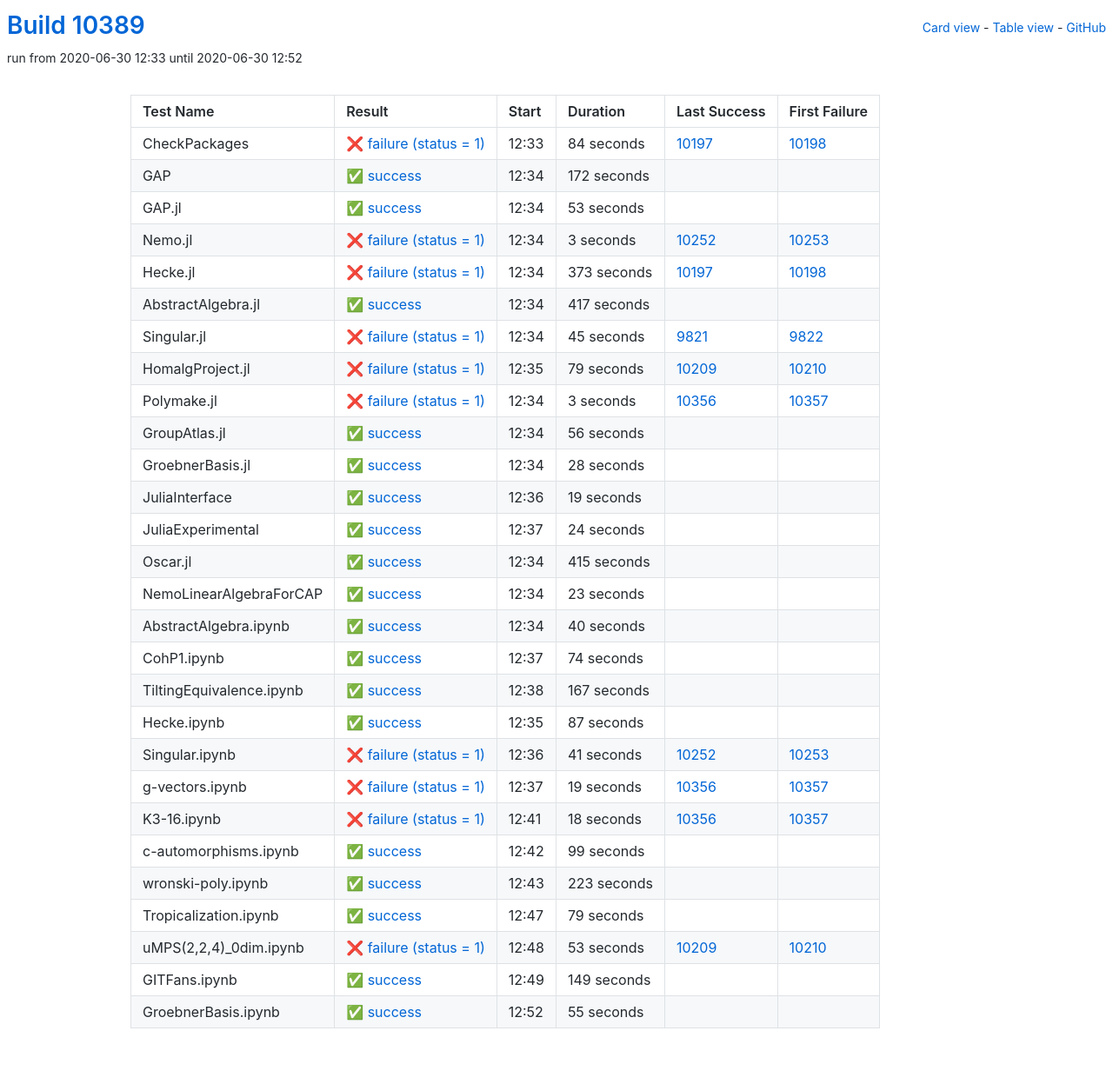
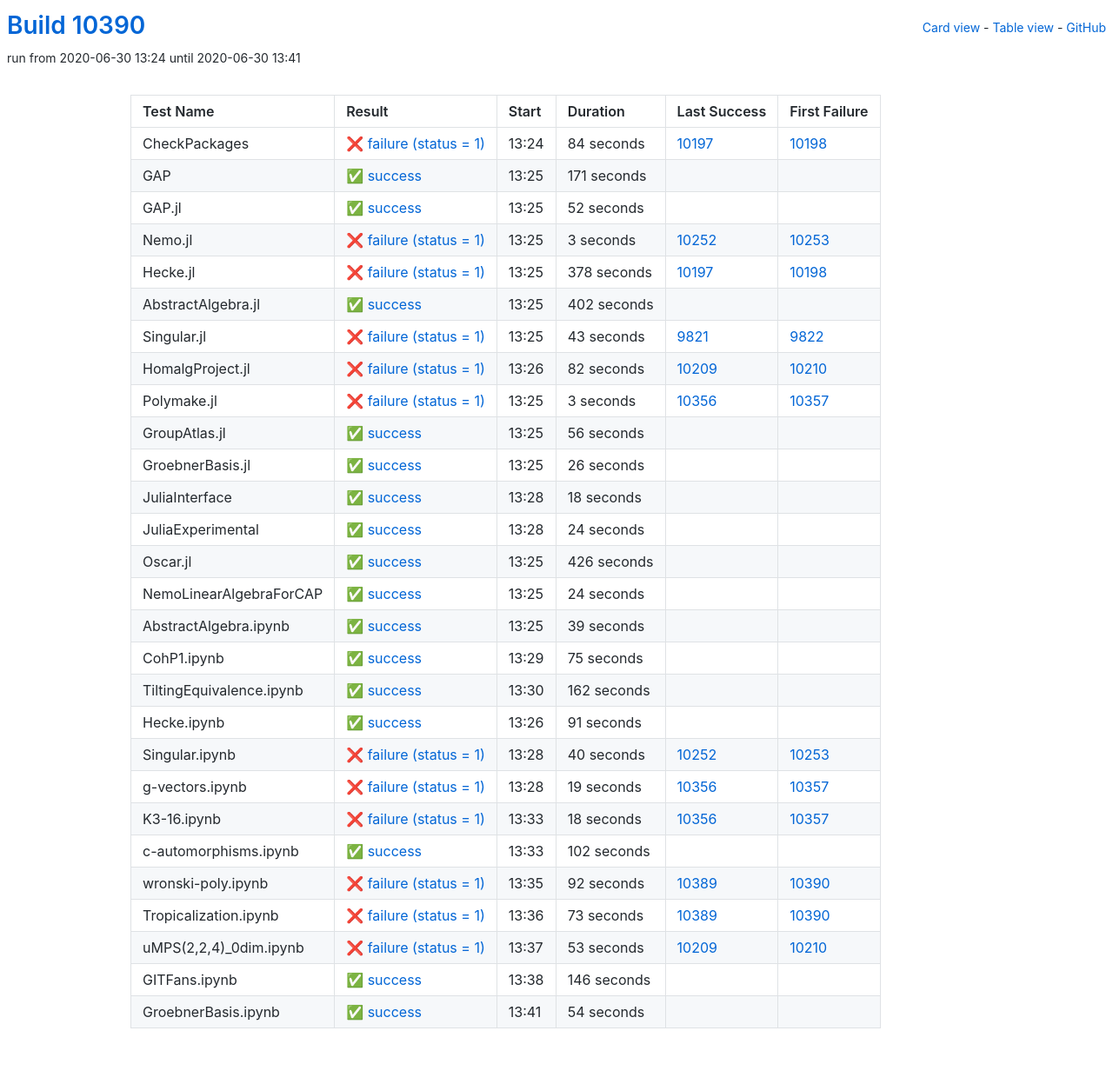
Before and after one commit to oscar-system/oscar-ci-status, a Jekyll site: the page built from table.html, in a window 1280 px wide. Shown: the whole page at 87% size. Built offline with Jekyll 4.4.1, drawn with Linux system fonts in a browser that asks for light colours.

Commit message:
Build #10390

```diff
--- a/_data/ci.yml
+++ b/_data/ci.yml
@@ -1,6 +1,6 @@
 ---
-build: 10389
-build_url: https://oscarci.mathematik.uni-kl.de/job/oscar/10389/
+build: 10390
+build_url: https://oscarci.mathematik.uni-kl.de/job/oscar/10390/
 job: oscar
 organization: oscar-system
 repo: oscar-ci-status
@@ -8,8 +8,8 @@
 tests:
 - name: CheckPackages
   id: checkpackages
-  log: https://oscarci.mathematik.uni-kl.de/job/oscar/10389/artifact/logs/build-10389/CheckPackages.log
-  start: 2020-06-30 12:33
+  log: https://oscarci.mathematik.uni-kl.de/job/oscar/10390/artifact/logs/build-10390/CheckPackages.log
+  start: 2020-06-30 13:24
   success: false
   exitcode: 1
   status: failure
@@ -20,32 +20,32 @@
   first_failure_url: https://oscarci.mathematik.uni-kl.de/job/oscar/10198/
 - name: GAP
   id: gap
-  log: https://oscarci.mathematik.uni-kl.de/job/oscar/10389/artifact/logs/build-10389/GAP.log
-  start: 2020-06-30 12:34
+  log: https://oscarci.mathematik.uni-kl.de/job/oscar/10390/artifact/logs/build-10390/GAP.log
+  start: 2020-06-30 13:25
   success: true
   exitcode: 0
   status: success
-  duration: 172
+  duration: 171
   last_success: false
   last_success_url:
   first_failure: false
   first_failure_url:
 - name: GAP.jl
   id: gap-jl
-  log: https://oscarci.mathematik.uni-kl.de/job/oscar/10389/artifact/logs/build-10389/GAP.jl.log
-  start: 2020-06-30 12:34
+  log: https://oscarci.mathematik.uni-kl.de/job/oscar/10390/artifact/logs/build-10390/GAP.jl.log
+  start: 2020-06-30 13:25
   success: true
   exitcode: 0
   status: success
-  duration: 53
+  duration: 52
   last_success: false
   last_success_url:
   first_failure: false
   first_failure_url:
 - name: Nemo.jl
   id: nemo-jl
-  log: https://oscarci.mathematik.uni-kl.de/job/oscar/10389/artifact/logs/build-10389/Nemo.jl.log
-  start: 2020-06-30 12:34
+  log: https://oscarci.mathematik.uni-kl.de/job/oscar/10390/artifact/logs/build-10390/Nemo.jl.log
+  start: 2020-06-30 13:25
   success: false
   exitcode: 1
   status: failure
@@ -56,56 +56,56 @@
   first_failure_url: https://oscarci.mathematik.uni-kl.de/job/oscar/10253/
 - name: Hecke.jl
   id: hecke-jl
-  log: https://oscarci.mathematik.uni-kl.de/job/oscar/10389/artifact/logs/build-10389/Hecke.jl.log
-  start: 2020-06-30 12:34
+  log: https://oscarci.mathematik.uni-kl.de/job/oscar/10390/artifact/logs/build-10390/Hecke.jl.log
+  start: 2020-06-30 13:25
   success: false
   exitcode: 1
   status: failure
-  duration: 373
+  duration: 378
   last_success: 10197
   last_success_url: https://oscarci.mathematik.uni-kl.de/job/oscar/10197/
   first_failure: 10198
   first_failure_url: https://oscarci.mathematik.uni-kl.de/job/oscar/10198/
 - name: AbstractAlgebra.jl
   id: abstractalgebra-jl
-  log: https://oscarci.mathematik.uni-kl.de/job/oscar/10389/artifact/logs/build-10389/AbstractAlgebra.jl.log
-  start: 2020-06-30 12:34
+  log: https://oscarci.mathematik.uni-kl.de/job/oscar/10390/artifact/logs/build-10390/AbstractAlgebra.jl.log
+  start: 2020-06-30 13:25
   success: true
   exitcode: 0
   status: success
-  duration: 417
+  duration: 402
   last_success: false
   last_success_url:
   first_failure: false
   first_failure_url:
 - name: Singular.jl
   id: singular-jl
-  log: https://oscarci.mathematik.uni-kl.de/job/oscar/10389/artifact/logs/build-10389/Singular.jl.log
-  start: 2020-06-30 12:34
+  log: https://oscarci.mathematik.uni-kl.de/job/oscar/10390/artifact/logs/build-10390/Singular.jl.log
+  start: 2020-06-30 13:25
   success: false
   exitcode: 1
   status: failure
-  duration: 45
+  duration: 43
   last_success: 9821
   last_success_url: https://oscarci.mathematik.uni-kl.de/job/oscar/9821/
   first_failure: 9822
   first_failure_url: https://oscarci.mathematik.uni-kl.de/job/oscar/9822/
 - name: HomalgProject.jl
   id: homalgproject-jl
-  log: https://oscarci.mathematik.uni-kl.de/job/oscar/10389/artifact/logs/build-10389/HomalgProject.jl.log
-  start: 2020-06-30 12:35
+  log: https://oscarci.mathematik.uni-kl.de/job/oscar/10390/artifact/logs/build-10390/HomalgProject.jl.log
+  start: 2020-06-30 13:26
   success: false
   exitcode: 1
   status: failure
-  duration: 79
+  duration: 82
   last_success: 10209
   last_success_url: https://oscarci.mathematik.uni-kl.de/job/oscar/10209/
   first_failure: 10210
   first_failure_url: https://oscarci.mathematik.uni-kl.de/job/oscar/10210/
 - name: Polymake.jl
   id: polymake-jl
-  log: https://oscarci.mathematik.uni-kl.de/job/oscar/10389/artifact/logs/build-10389/Polymake.jl.log
-  start: 2020-06-30 12:34
+  log: https://oscarci.mathematik.uni-kl.de/job/oscar/10390/artifact/logs/build-10390/Polymake.jl.log
+  start: 2020-06-30 13:25
   success: false
   exitcode: 1
   status: failure
@@ -116,8 +116,8 @@
   first_failure_url: https://oscarci.mathematik.uni-kl.de/job/oscar/10357/
 - name: GroupAtlas.jl
   id: groupatlas-jl
-  log: https://oscarci.mathematik.uni-kl.de/job/oscar/10389/artifact/logs/build-10389/GroupAtlas.jl.log
-  start: 2020-06-30 12:34
+  log: https://oscarci.mathematik.uni-kl.de/job/oscar/10390/artifact/logs/build-10390/GroupAtlas.jl.log
+  start: 2020-06-30 13:25
   success: true
   exitcode: 0
   status: success
@@ -128,32 +128,32 @@
   first_failure_url:
 - name: GroebnerBasis.jl
   id: groebnerbasis-jl
-  log: https://oscarci.mathematik.uni-kl.de/job/oscar/10389/artifact/logs/build-10389/GroebnerBasis.jl.log
-  start: 2020-06-30 12:34
+  log: https://oscarci.mathematik.uni-kl.de/job/oscar/10390/artifact/logs/build-10390/GroebnerBasis.jl.log
+  start: 2020-06-30 13:25
   success: true
   exitcode: 0
   status: success
-  duration: 28
+  duration: 26
   last_success: false
   last_success_url:
   first_failure: false
   first_failure_url:
 - name: JuliaInterface
   id: juliainterface
-  log: https://oscarci.mathematik.uni-kl.de/job/oscar/10389/artifact/logs/build-10389/JuliaInterface.log
-  start: 2020-06-30 12:36
+  log: https://oscarci.mathematik.uni-kl.de/job/oscar/10390/artifact/logs/build-10390/JuliaInterface.log
+  start: 2020-06-30 13:28
   success: true
   exitcode: 0
   status: success
-  duration: 19
+  duration: 18
   last_success: false
   last_success_url:
   first_failure: false
   first_failure_url:
 - name: JuliaExperimental
   id: juliaexperimental
-  log: https://oscarci.mathematik.uni-kl.de/job/oscar/10389/artifact/logs/build-10389/JuliaExperimental.log
-  start: 2020-06-30 12:37
+  log: https://oscarci.mathematik.uni-kl.de/job/oscar/10390/artifact/logs/build-10390/JuliaExperimental.log
+  start: 2020-06-30 13:28
   success: true
   exitcode: 0
   status: success
@@ -164,92 +164,92 @@
   first_failure_url:
 - name: Oscar.jl
   id: oscar-jl
-  log: https://oscarci.mathematik.uni-kl.de/job/oscar/10389/artifact/logs/build-10389/Oscar.jl.log
-  start: 2020-06-30 12:34
+  log: https://oscarci.mathematik.uni-kl.de/job/oscar/10390/artifact/logs/build-10390/Oscar.jl.log
+  start: 2020-06-30 13:25
   success: true
   exitcode: 0
   status: success
-  duration: 415
+  duration: 426
   last_success: false
   last_success_url:
   first_failure: false
   first_failure_url:
 - name: NemoLinearAlgebraForCAP
   id: nemolinearalgebraforcap
-  log: https://oscarci.mathematik.uni-kl.de/job/oscar/10389/artifact/logs/build-10389/NemoLinearAlgebraForCAP.log
-  start: 2020-06-30 12:34
+  log: https://oscarci.mathematik.uni-kl.de/job/oscar/10390/artifact/logs/build-10390/NemoLinearAlgebraForCAP.log
+  start: 2020-06-30 13:25
   success: true
   exitcode: 0
   status: success
-  duration: 23
+  duration: 24
   last_success: false
   last_success_url:
   first_failure: false
   first_failure_url:
 - name: AbstractAlgebra.ipynb
   id: abstractalgebra-ipynb
-  log: https://oscarci.mathematik.uni-kl.de/job/oscar/10389/artifact/logs/build-10389/AbstractAlgebra.ipynb.log
-  start: 2020-06-30 12:34
+  log: https://oscarci.mathematik.uni-kl.de/job/oscar/10390/artifact/logs/build-10390/AbstractAlgebra.ipynb.log
+  start: 2020-06-30 13:25
   success: true
   exitcode: 0
   status: success
-  duration: 40
+  duration: 39
   last_success: false
   last_success_url:
   first_failure: false
   first_failure_url:
 - name: CohP1.ipynb
   id: cohp1-ipynb
-  log: https://oscarci.mathematik.uni-kl.de/job/oscar/10389/artifact/logs/build-10389/CohP1.ipynb.log
-  start: 2020-06-30 12:37
+  log: https://oscarci.mathematik.uni-kl.de/job/oscar/10390/artifact/logs/build-10390/CohP1.ipynb.log
+  start: 2020-06-30 13:29
   success: true
   exitcode: 0
   status: success
-  duration: 74
+  duration: 75
   last_success: false
   last_success_url:
   first_failure: false
   first_failure_url:
 - name: TiltingEquivalence.ipynb
   id: tiltingequivalence-ipynb
-  log: https://oscarci.mathematik.uni-kl.de/job/oscar/10389/artifact/logs/build-10389/TiltingEquivalence.ipynb.log
-  start: 2020-06-30 12:38
+  log: https://oscarci.mathematik.uni-kl.de/job/oscar/10390/artifact/logs/build-10390/TiltingEquivalence.ipynb.log
+  start: 2020-06-30 13:30
   success: true
   exitcode: 0
   status: success
-  duration: 167
+  duration: 162
   last_success: false
   last_success_url:
   first_failure: false
   first_failure_url:
 - name: Hecke.ipynb
   id: hecke-ipynb
-  log: https://oscarci.mathematik.uni-kl.de/job/oscar/10389/artifact/logs/build-10389/Hecke.ipynb.log
-  start: 2020-06-30 12:35
+  log: https://oscarci.mathematik.uni-kl.de/job/oscar/10390/artifact/logs/build-10390/Hecke.ipynb.log
+  start: 2020-06-30 13:26
   success: true
   exitcode: 0
   status: success
-  duration: 87
+  duration: 91
   last_success: false
   last_success_url:
   first_failure: false
   first_failure_url:
 - name: Singular.ipynb
   id: singular-ipynb
-  log: https://oscarci.mathematik.uni-kl.de/job/oscar/10389/artifact/logs/build-10389/Singular.ipynb.log
-  start: 2020-06-30 12:36
+  log: https://oscarci.mathematik.uni-kl.de/job/oscar/10390/artifact/logs/build-10390/Singular.ipynb.log
+  start: 2020-06-30 13:28
   success: false
   exitcode: 1
   status: failure
-  duration: 41
+  duration: 40
   last_success: 10252
   last_success_url: https://oscarci.mathematik.uni-kl.de/job/oscar/10252/
   first_failure: 10253
   first_failure_url: https://oscarci.mathematik.uni-kl.de/job/oscar/10253/
 - name: g-vectors.ipynb
   id: g-vectors-ipynb
-  log: https://oscarci.mathematik.uni-kl.de/job/oscar/10389/artifact/logs/build-10389/g-vectors.ipynb.log
-  start: 2020-06-30 12:37
+  log: https://oscarci.mathematik.uni-kl.de/job/oscar/10390/artifact/logs/build-10390/g-vectors.ipynb.log
+  start: 2020-06-30 13:28
   success: false
   exitcode: 1
   status: failure
@@ -260,8 +260,8 @@
   first_failure_url: https://oscarci.mathematik.uni-kl.de/job/oscar/10357/
 - name: K3-16.ipynb
   id: k3-16-ipynb
-  log: https://oscarci.mathematik.uni-kl.de/job/oscar/10389/artifact/logs/build-10389/K3-16.ipynb.log
-  start: 2020-06-30 12:41
+  log: https://oscarci.mathematik.uni-kl.de/job/oscar/10390/artifact/logs/build-10390/K3-16.ipynb.log
+  start: 2020-06-30 13:33
   success: false
   exitcode: 1
   status: failure
@@ -272,44 +272,44 @@
   first_failure_url: https://oscarci.mathematik.uni-kl.de/job/oscar/10357/
 - name: c-automorphisms.ipynb
   id: c-automorphisms-ipynb
-  log: https://oscarci.mathematik.uni-kl.de/job/oscar/10389/artifact/logs/build-10389/c-automorphisms.ipynb.log
-  start: 2020-06-30 12:42
+  log: https://oscarci.mathematik.uni-kl.de/job/oscar/10390/artifact/logs/build-10390/c-automorphisms.ipynb.log
+  start: 2020-06-30 13:33
   success: true
   exitcode: 0
   status: success
-  duration: 99
+  duration: 102
   last_success: false
   last_success_url:
   first_failure: false
   first_failure_url:
 - name: wronski-poly.ipynb
   id: wronski-poly-ipynb
-  log: https://oscarci.mathematik.uni-kl.de/job/oscar/10389/artifact/logs/build-10389/wronski-poly.ipynb.log
-  start: 2020-06-30 12:43
-  success: true
-  exitcode: 0
-  status: success
-  duration: 223
-  last_success: false
-  last_success_url:
-  first_failure: false
-  first_failure_url:
+  log: https://oscarci.mathematik.uni-kl.de/job/oscar/10390/artifact/logs/build-10390/wronski-poly.ipynb.log
+  start: 2020-06-30 13:35
+  success: false
+  exitcode: 1
+  status: failure
+  duration: 92
+  last_success: 10389
+  last_success_url: https://oscarci.mathematik.uni-kl.de/job/oscar/10389/
+  first_failure: 10390
+  first_failure_url: https://oscarci.mathematik.uni-kl.de/job/oscar/10390/
 - name: Tropicalization.ipynb
   id: tropicalization-ipynb
-  log: https://oscarci.mathematik.uni-kl.de/job/oscar/10389/artifact/logs/build-10389/Tropicalization.ipynb.log
-  start: 2020-06-30 12:47
-  success: true
-  exitcode: 0
-  status: success
-  duration: 79
-  last_success: false
-  last_success_url:
-  first_failure: false
-  first_failure_url:
+  log: https://oscarci.mathematik.uni-kl.de/job/oscar/10390/artifact/logs/build-10390/Tropicalization.ipynb.log
+  start: 2020-06-30 13:36
+  success: false
+  exitcode: 1
+  status: failure
+  duration: 73
+  last_success: 10389
+  last_success_url: https://oscarci.mathematik.uni-kl.de/job/oscar/10389/
+  first_failure: 10390
+  first_failure_url: https://oscarci.mathematik.uni-kl.de/job/oscar/10390/
 - name: uMPS(2,2,4)_0dim.ipynb
   id: umps-2-2-4-0dim-ipynb
-  log: https://oscarci.mathematik.uni-kl.de/job/oscar/10389/artifact/logs/build-10389/uMPS-2-2-4-_0dim.ipynb.log
-  start: 2020-06-30 12:48
+  log: https://oscarci.mathematik.uni-kl.de/job/oscar/10390/artifact/logs/build-10390/uMPS-2-2-4-_0dim.ipynb.log
+  start: 2020-06-30 13:37
   success: false
   exitcode: 1
   status: failure
@@ -320,24 +320,24 @@
   first_failure_url: https://oscarci.mathematik.uni-kl.de/job/oscar/10210/
 - name: GITFans.ipynb
   id: gitfans-ipynb
-  log: https://oscarci.mathematik.uni-kl.de/job/oscar/10389/artifact/logs/build-10389/GITFans.ipynb.log
-  start: 2020-06-30 12:49
+  log: https://oscarci.mathematik.uni-kl.de/job/oscar/10390/artifact/logs/build-10390/GITFans.ipynb.log
+  start: 2020-06-30 13:38
   success: true
   exitcode: 0
   status: success
-  duration: 149
+  duration: 146
   last_success: false
   last_success_url:
   first_failure: false
   first_failure_url:
 - name: GroebnerBasis.ipynb
   id: groebnerbasis-ipynb
-  log: https://oscarci.mathematik.uni-kl.de/job/oscar/10389/artifact/logs/build-10389/GroebnerBasis.ipynb.log
-  start: 2020-06-30 12:52
+  log: https://oscarci.mathematik.uni-kl.de/job/oscar/10390/artifact/logs/build-10390/GroebnerBasis.ipynb.log
+  start: 2020-06-30 13:41
   success: true
   exitcode: 0
   status: success
-  duration: 55
+  duration: 54
   last_success: false
   last_success_url:
   first_failure: false
```
Also changed, not shown: README.md.
